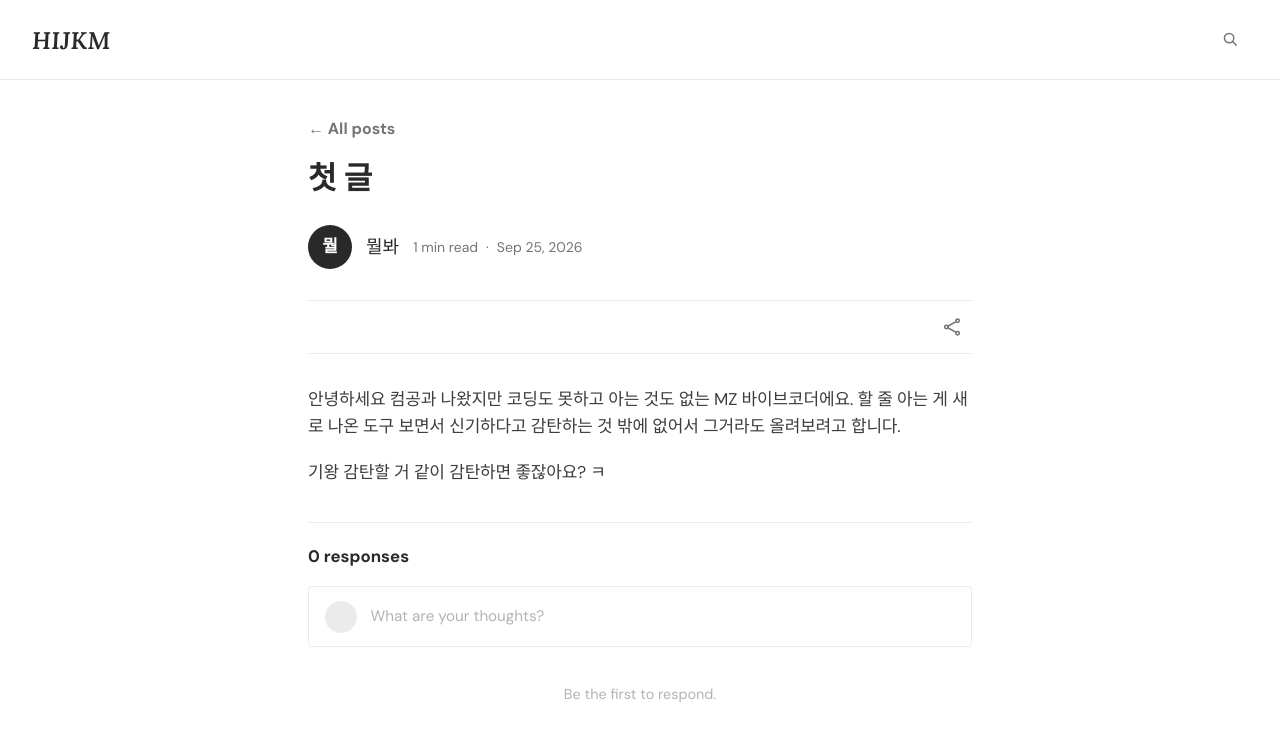
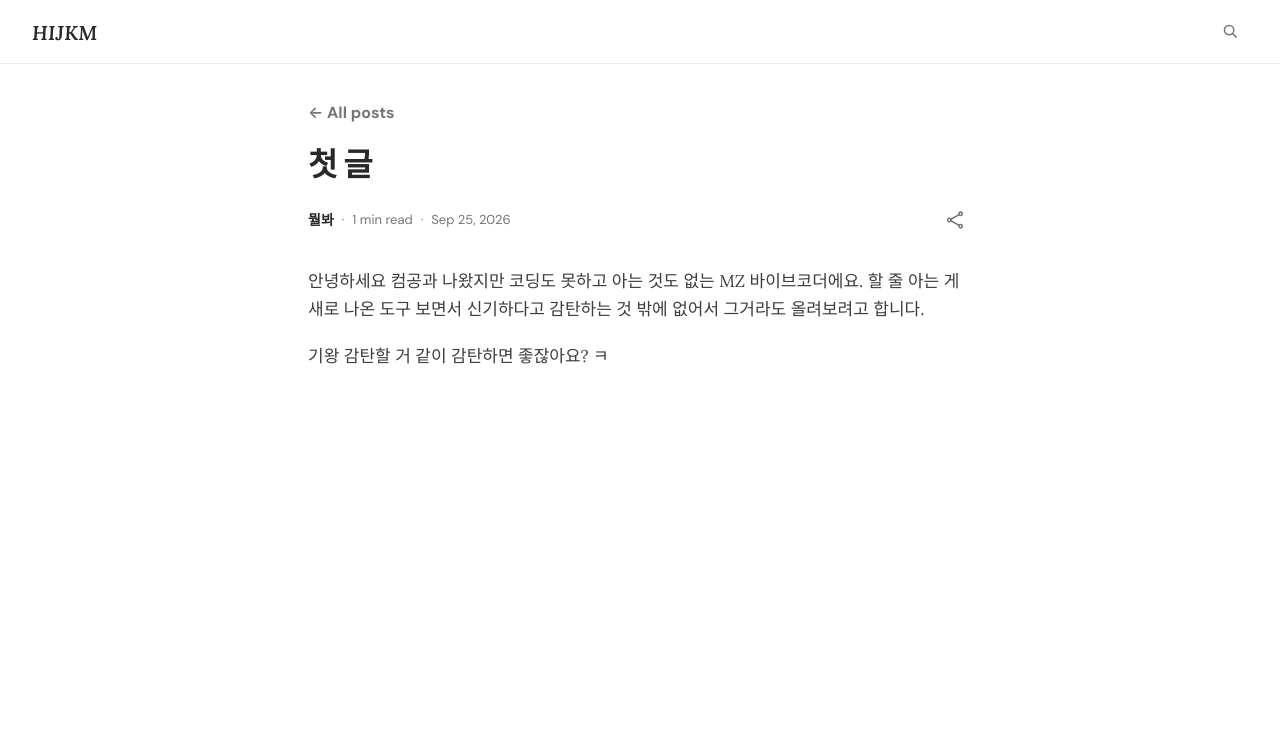
Before and after one commit to HIJKM/HIJKM.github.io, a Jekyll site: the page built from _posts/2026-09-25-첫-글.md, in a window 1280 px wide. Shown: the top 741 px of the page. Built offline with Jekyll 4.4.1, drawn with Linux system fonts in a browser that asks for light colours.

Commit message:
26.09.25. style: 상세 페이지 읽기 화면 정리
Que의 읽기 화면을 참고해 한글 글꼴 대체 순서와 본문 타이포그래피를 조정하고, 비어 있는 댓글 모형과 공유 막대를 정리한다.

Co-authored-by: Codex <codex@openai.com>

```diff
--- a/_layouts/default.html
+++ b/_layouts/default.html
@@ -8,6 +8,9 @@
   <link rel="preconnect" href="https://fonts.googleapis.com">
   <link rel="preconnect" href="https://fonts.gstatic.com" crossorigin>
   <link href="https://fonts.googleapis.com/css2?family=DM+Sans:ital,opsz,wght@0,9..40,400;0,9..40,500;0,9..40,700;1,9..40,400&family=Lora:ital,wght@0,400;0,600;0,700;1,400;1,600;1,700&family=JetBrains+Mono:wght@400;500&display=swap" rel="stylesheet">
+  {% if page.layout == 'post' %}
+  <link href="https://fonts.googleapis.com/css2?family=Noto+Sans+KR:wght@400..700&display=swap" rel="stylesheet">
+  {% endif %}
 </head>
 <body class="page-{{ page.layout | default: 'default' }}{% if page.url == '/' %} is-home{% endif %}">
 
--- a/_layouts/post.html
+++ b/_layouts/post.html
@@ -9,28 +9,17 @@ layout: default
     <h1 class="post-title">{{ page.title }}</h1>
 
     <div class="post-meta">
-      <span class="author-avatar" aria-hidden="true">뭘</span>
       <span class="author-name">{{ site.author.name }}</span>
+      <span class="meta-dot">·</span>
       <span class="read-meta">
         {% assign words = page.content | number_of_words %}
         {% assign minutes = words | divided_by: 200 %}
         {% if minutes < 1 %}1{% else %}{{ minutes }}{% endif %} min read
       </span>
       <span class="meta-dot">·</span>
-      <span class="read-meta">{{ page.date | date: "%b %-d, %Y" }}</span>
-    </div>
-  </header>
-
-  <div class="engagement-bar">
-    <div class="post-tags">
-      {% if page.tags %}
-        {% for tag in page.tags %}
-        <a href="{{ '/tags#' | append: tag | relative_url }}">#{{ tag }}</a>
-        {% endfor %}
-      {% endif %}
-    </div>
+      <time class="read-meta" datetime="{{ page.date | date_to_xmlschema }}">{{ page.date | date: "%b %-d, %Y" }}</time>
       <div class="post-share">
-      <button class="btn-share" id="share-btn" aria-label="공유">
+        <button class="btn-share" id="share-btn" type="button" aria-label="공유">
           <svg width="18" height="18" viewBox="0 0 16 16" fill="none" aria-hidden="true">
             <circle cx="13" cy="2.5" r="1.5" stroke="currentColor" stroke-width="1.4"/>
             <circle cx="13" cy="13.5" r="1.5" stroke="currentColor" stroke-width="1.4"/>
@@ -39,24 +28,20 @@ layout: default
             <line x1="4.3" y1="8.7"  x2="11.7" y2="12.8" stroke="currentColor" stroke-width="1.4" stroke-linecap="round"/>
           </svg>
         </button>
-      <span class="share-copied" id="share-copied">copied!</span>
+        <span class="share-copied" id="share-copied" role="status">링크 복사됨</span>
       </div>
     </div>
+
+    {% if page.tags and page.tags.size > 0 %}
+    <div class="post-tags">
+      {% for tag in page.tags %}
+      <a href="{{ '/tags#' | append: tag | relative_url }}">#{{ tag }}</a>
+      {% endfor %}
+    </div>
+    {% endif %}
+  </header>
 
   <div class="post-content">
     {{ content }}
   </div>
-
-  <section class="comments-block">
-    <div class="comments-header">
-      <span class="comments-count">0 responses</span>
-    </div>
-    <div class="comments-compose">
-      <div class="comments-avatar"></div>
-      <div class="comments-input-fake">What are your thoughts?</div>
-    </div>
-    <div class="comments-empty">
-      <p>Be the first to respond.</p>
-    </div>
-  </section>
 </article>
--- a/assets/css/main.css
+++ b/assets/css/main.css
@@ -265,12 +265,20 @@ body.is-home .site-shell {
 /* ============================================================
    Post page
    ============================================================ */
+.page-post {
+  --font-sans: "DM Sans", -apple-system, BlinkMacSystemFont, "Apple SD Gothic Neo", "Malgun Gothic", "Noto Sans KR", Helvetica, Arial, sans-serif;
+  --font-serif: "Lora", -apple-system, BlinkMacSystemFont, "Apple SD Gothic Neo", "Malgun Gothic", "Noto Sans KR", Georgia, serif;
+}
+
+.page-post .site-header { height: 64px; }
+.page-post .site-logo { font-size: 1.25rem; }
+
 .reading-surface {
   padding: 2.25rem 0 3rem;
 }
 
 .post-header {
-  margin-bottom: 1.5rem;
+  margin-bottom: 1.875rem;
 }
 
 .post-kicker {
@@ -284,12 +292,12 @@ body.is-home .site-shell {
 
 .post-title {
   font-family: var(--font-sans);
-  font-size: 31px;
-  font-weight: 620;
+  font-size: 32px;
+  font-weight: 650;
   color: var(--ink);
-  letter-spacing: 0;
-  line-height: 1.08;
-  margin: 0 0 1.75rem;
+  letter-spacing: -0.025em;
+  line-height: 1.2;
+  margin: 0 0 1.125rem;
 }
 
 .post-description {
@@ -304,31 +312,17 @@ body.is-home .site-shell {
 .post-meta {
   display: flex;
   align-items: center;
-  gap: 0.875rem;
-  min-height: 46px;
-  color: var(--ink);
+  flex-wrap: wrap;
+  gap: 0.5rem;
+  min-height: 34px;
+  color: var(--ink-muted);
   font-family: var(--font-sans);
-}
-
-.author-avatar {
-  width: 44px;
-  height: 44px;
-  border-radius: 50%;
-  display: inline-flex;
-  align-items: center;
-  justify-content: center;
-  flex: 0 0 auto;
-  background: var(--ink);
-  color: var(--bg);
-  font-size: 17px;
-  font-weight: 620;
-  line-height: 1;
 }
 
 .author-name {
   color: var(--ink);
-  font-size: 18px;
-  font-weight: 520;
+  font-size: 14px;
+  font-weight: 600;
   line-height: 1;
   white-space: nowrap;
 }
@@ -336,13 +330,11 @@ body.is-home .site-shell {
 .read-meta,
 .meta-dot {
   color: var(--ink-muted);
-  font-size: 14px;
+  font-size: 13px;
   font-weight: 400;
   line-height: 1;
   white-space: nowrap;
 }
-
-.meta-dot { margin: 0 -0.375rem; }
 
 .article-kicker {
   display: inline-flex;
@@ -360,25 +352,13 @@ body.is-home .site-shell {
   text-underline-offset: 3px;
 }
 
-.engagement-bar {
-  width: 100%;
-  min-height: 54px;
-  margin: 1.875rem 0 2rem;
-  padding: 0;
-  border-top: 1px solid var(--line);
-  border-bottom: 1px solid var(--line);
-  display: flex;
-  align-items: center;
-  justify-content: space-between;
-  gap: 1rem;
-}
-
 .post-tags {
   display: flex;
   flex-wrap: wrap;
   align-items: center;
-  gap: 0.75rem;
+  gap: 0.625rem;
   min-width: 0;
+  margin-top: 0.875rem;
   font-family: var(--font-sans);
   font-size: 12px;
 }
@@ -397,9 +377,10 @@ body.is-home .site-shell {
    Post share button
    ============================================================ */
 .post-share {
+  position: relative;
   display: flex;
   align-items: center;
-  gap: 0.5rem;
+  margin-left: auto;
   flex: 0 0 auto;
 }
 
@@ -412,8 +393,8 @@ body.is-home .site-shell {
   background: none;
   border: 0;
   border-radius: 999px;
-  width: 40px;
-  height: 40px;
+  width: 34px;
+  height: 34px;
   padding: 0;
   cursor: pointer;
   transition: color 140ms ease, background 140ms ease;
@@ -421,14 +402,24 @@ body.is-home .site-shell {
 
 .btn-share:hover {
   color: var(--accent);
-  background: rgba(217, 119, 87, 0.1);
+  background: rgba(26, 137, 23, 0.08);
+}
+
+.btn-share:focus-visible {
+  outline: 2px solid var(--accent);
+  outline-offset: 2px;
 }
 
 .share-copied {
   display: none;
+  position: absolute;
+  top: 50%;
+  right: calc(100% + 0.375rem);
+  transform: translateY(-50%);
   font-family: var(--font-sans);
-  font-size: 0.75rem;
+  font-size: 0.7rem;
   color: var(--accent);
+  white-space: nowrap;
 }
 
 .share-copied.is-visible { display: inline; }
@@ -439,7 +430,7 @@ body.is-home .site-shell {
 .post-content {
   font-family: var(--font-serif);
   font-size: 17px;
-  line-height: 1.62;
+  line-height: 1.7;
   letter-spacing: 0;
   color: var(--ink-soft);
   min-width: 0;
@@ -722,69 +713,6 @@ body.is-home .site-shell {
   letter-spacing: -0.03em;
   color: var(--ink);
   margin: 0 0 2rem;
-}
-
-/* ============================================================
-   Comments
-   ============================================================ */
-.comments-block {
-  margin-top: 2.25rem;
-  padding-top: 1.25rem;
-  border-top: 1px solid var(--line);
-}
-
-.comments-header {
-  margin-bottom: 1rem;
-}
-
-.comments-count {
-  font-family: var(--font-sans);
-  font-size: 1.05rem;
-  font-weight: 600;
-  color: var(--ink);
-}
-
-.comments-compose {
-  display: flex;
-  align-items: center;
-  gap: 0.85rem;
-  padding: 0.85rem 1rem;
-  border: 1px solid var(--line);
-  border-radius: 4px;
-  cursor: text;
-  transition: border-color 140ms ease;
-}
-
-.comments-compose:hover {
-  border-color: rgba(0, 0, 0, 0.25);
-}
-
-.comments-avatar {
-  width: 32px;
-  height: 32px;
-  border-radius: 50%;
-  background: rgba(0, 0, 0, 0.08);
-  flex-shrink: 0;
-}
-
-.comments-input-fake {
-  font-family: var(--font-sans);
-  font-size: 0.95rem;
-  color: var(--ink-faint);
-  flex: 1;
-}
-
-.comments-empty {
-  margin-top: 1rem;
-  padding: 1.25rem 0;
-  text-align: center;
-}
-
-.comments-empty p {
-  font-family: var(--font-sans);
-  font-size: 0.9rem;
-  color: var(--ink-faint);
-  margin: 0;
 }
 
 /* ============================================================
@@ -1182,17 +1110,13 @@ body.search-is-open { overflow: hidden; }
     font-family: var(--font-sans);
     line-height: 1.55;
   }
-
-  .post-content {
-    font-family: var(--font-sans);
-    line-height: 1.62;
-    letter-spacing: -0.01em;
-  }
 }
 
 @media (max-width: 680px) {
   .site-header { padding: 0 1.25rem; height: 68px; }
   .site-logo   { font-size: 1.35rem; }
+  .page-post .site-header { height: 60px; }
+  .page-post .site-logo { font-size: 1.2rem; }
   .site-shell  { padding: 0 1rem; }
   body.is-home .site-shell { padding-top: 1.25rem; }
   .home-search { top: 1.25rem; right: 1rem; }
@@ -1207,13 +1131,8 @@ body.search-is-open { overflow: hidden; }
 
   .post-card-link h2 { font-size: 1.3rem; }
 
-  .post-title { font-size: 26px; line-height: 1.1; }
-  .post-meta { gap: 0.625rem; flex-wrap: wrap; }
-  .author-avatar { width: 38px; height: 38px; font-size: 15px; }
-  .author-name { font-size: 17px; }
-  .read-meta, .meta-dot { font-size: 13px; }
-  .engagement-bar { min-height: 50px; margin: 1.5rem 0 1.75rem; }
-  .post-content { font-size: 16px; line-height: 1.66; }
+  .post-title { font-size: 28px; }
+  .post-content { font-size: 16px; line-height: 1.75; }
   .post-content h2 { font-size: 22px; }
   .post-content h3 { font-size: 18px; }
   .post-content a {
```
Lines whose indentation alone changed are shown as unchanged.
